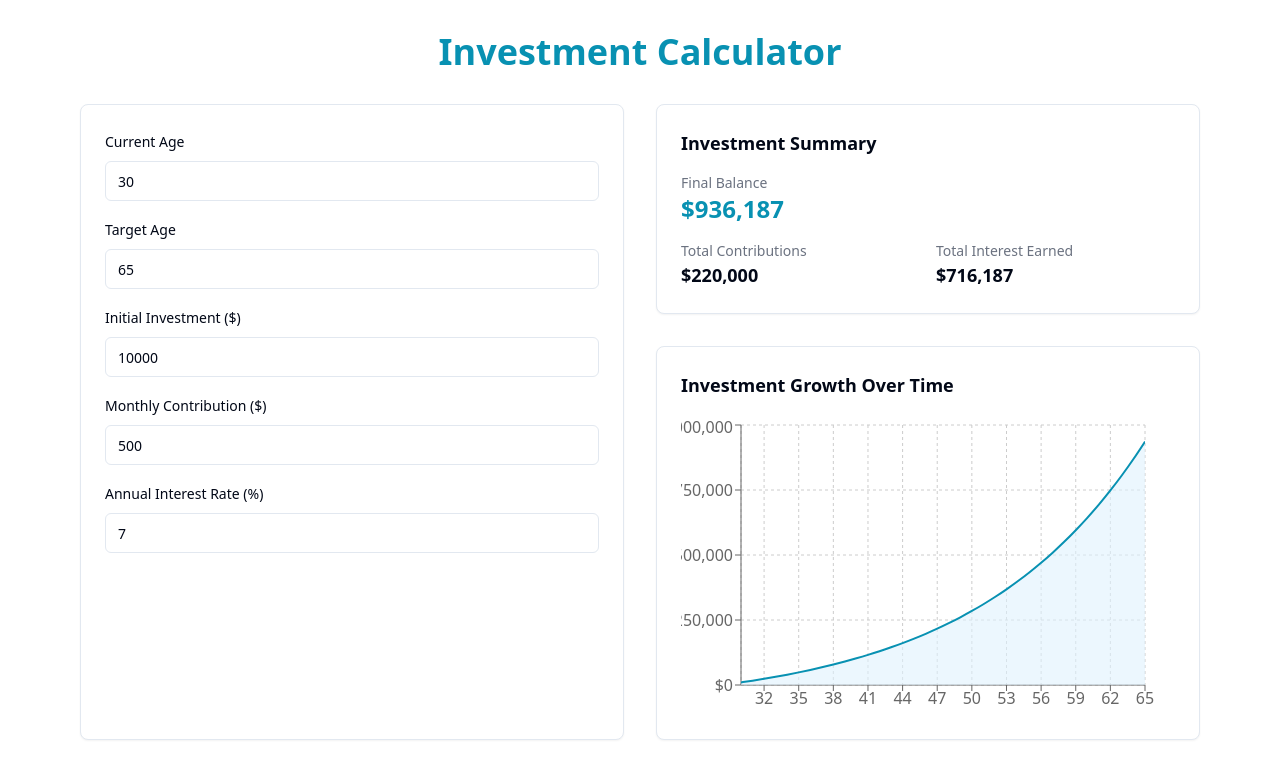
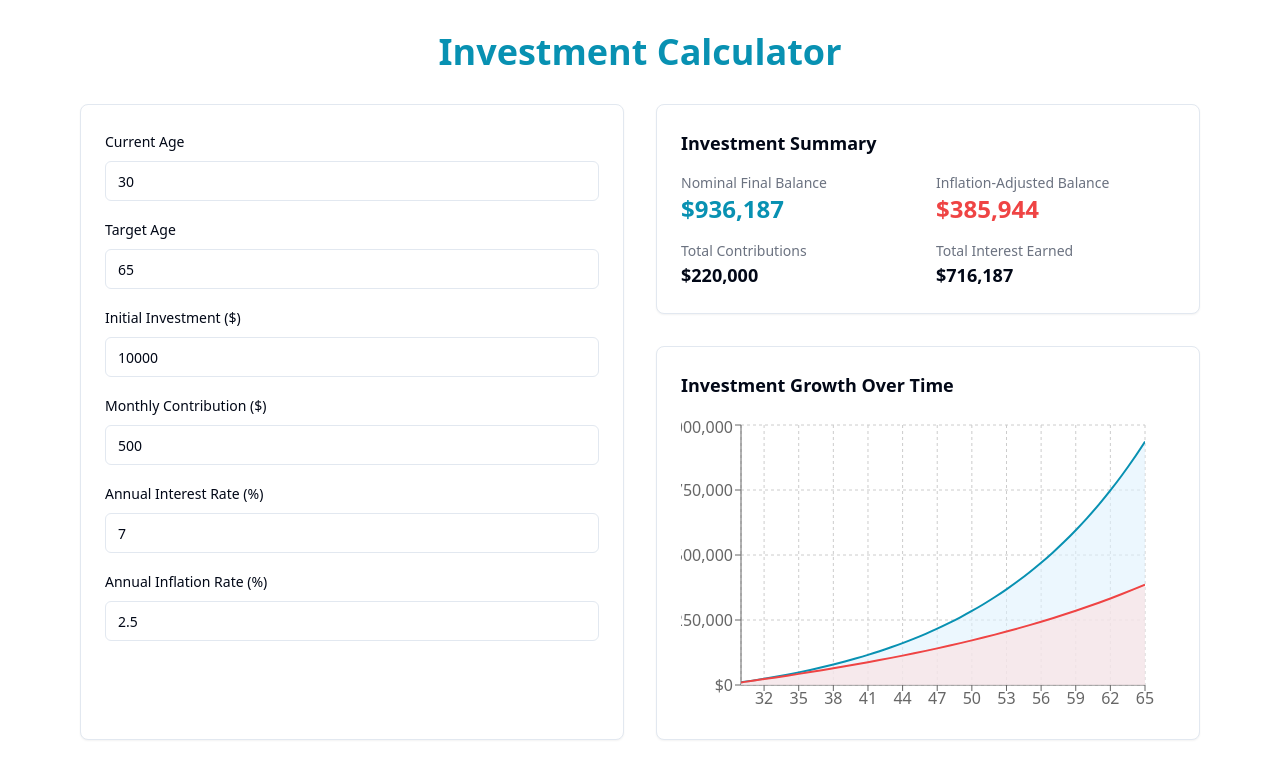
Before and after one commit to aonada870/future-fund-forecaster, a React (Vite) app: page / in a window 1280 px wide. Shown: the top 778 px of the page. Built offline with nearby package versions, Linux system fonts and the light colour scheme.

Commit message:
Add cost of living calculation
Implement a new calculation for "Cost of living" that is influenced by an "Inflation" parameter. Additionally, add a second line to the existing graph, represented in red, to visualize this new data alongside the current investment growth.
[skip gpt_engineer]

```diff
--- a/src/components/InvestmentCalculator.tsx
+++ b/src/components/InvestmentCalculator.tsx
@@ -12,13 +12,15 @@ export const InvestmentCalculator = () => {
   const [principal, setPrincipal] = useState(10000);
   const [monthlyContribution, setMonthlyContribution] = useState(500);
   const [interestRate, setInterestRate] = useState(7);
+  const [inflation, setInflation] = useState(2.5);
 
   const investmentData = calculateInvestmentGrowth(
     currentAge,
     targetAge,
     principal,
     monthlyContribution,
-    interestRate
+    interestRate,
+    inflation
   );
 
   return (
@@ -88,6 +90,19 @@ export const InvestmentCalculator = () => {
                 step={0.1}
               />
             </div>
+
+            <div className="space-y-2">
+              <Label htmlFor="inflation">Annual Inflation Rate (%)</Label>
+              <Input
+                id="inflation"
+                type="number"
+                value={inflation}
+                onChange={(e) => setInflation(Number(e.target.value))}
+                min={0}
+                max={100}
+                step={0.1}
+              />
+            </div>
           </div>
         </Card>
 
--- a/src/components/InvestmentChart.tsx
+++ b/src/components/InvestmentChart.tsx
@@ -32,8 +32,17 @@ const InvestmentChart = ({ data }: InvestmentChartProps) => {
             <Area
               type="monotone"
               dataKey="balance"
+              name="Nominal Balance"
               stroke="#0891B2"
               fill="#E0F2FE"
+              strokeWidth={2}
+            />
+            <Area
+              type="monotone"
+              dataKey="inflationAdjustedBalance"
+              name="Inflation-Adjusted Balance"
+              stroke="#EF4444"
+              fill="#FEE2E2"
               strokeWidth={2}
             />
           </AreaChart>
--- a/src/components/InvestmentSummary.tsx
+++ b/src/components/InvestmentSummary.tsx
@@ -16,6 +16,7 @@ const InvestmentSummary = ({ data }: InvestmentSummaryProps) => {
   };
 
   const finalBalance = data[data.length - 1].balance;
+  const finalAdjustedBalance = data[data.length - 1].inflationAdjustedBalance;
   const totalContributions = data[data.length - 1].totalContributions;
   const totalInterest = finalBalance - totalContributions;
 
@@ -23,9 +24,15 @@ const InvestmentSummary = ({ data }: InvestmentSummaryProps) => {
     <Card className="p-6">
       <h3 className="text-lg font-semibold mb-4">Investment Summary</h3>
       <div className="space-y-4">
-        <div>
-          <p className="text-sm text-gray-500">Final Balance</p>
-          <p className="text-2xl font-bold text-primary">{formatCurrency(finalBalance)}</p>
+        <div className="grid grid-cols-2 gap-4">
+          <div>
+            <p className="text-sm text-gray-500">Nominal Final Balance</p>
+            <p className="text-2xl font-bold text-primary">{formatCurrency(finalBalance)}</p>
+          </div>
+          <div>
+            <p className="text-sm text-gray-500">Inflation-Adjusted Balance</p>
+            <p className="text-2xl font-bold text-red-500">{formatCurrency(finalAdjustedBalance)}</p>
+          </div>
         </div>
         <div className="grid grid-cols-2 gap-4">
           <div>
--- a/src/lib/investment-utils.ts
+++ b/src/lib/investment-utils.ts
@@ -2,6 +2,7 @@ export interface InvestmentDataPoint {
   age: number;
   balance: number;
   totalContributions: number;
+  inflationAdjustedBalance: number;
 }
 
 export const calculateInvestmentGrowth = (
@@ -9,7 +10,8 @@ export const calculateInvestmentGrowth = (
   targetAge: number,
   principal: number,
   monthlyContribution: number,
-  interestRate: number
+  interestRate: number,
+  inflation: number = 2.5
 ): InvestmentDataPoint[] => {
   const yearlyContribution = monthlyContribution * 12;
   const years = targetAge - currentAge;
@@ -18,10 +20,12 @@ export const calculateInvestmentGrowth = (
   let totalContributions = principal;
 
   for (let i = 0; i <= years; i++) {
+    const inflationFactor = Math.pow(1 - inflation / 100, i);
     data.push({
       age: currentAge + i,
       balance: Math.round(balance),
       totalContributions: Math.round(totalContributions),
+      inflationAdjustedBalance: Math.round(balance * inflationFactor),
     });
 
     balance = balance * (1 + interestRate / 100) + yearlyContribution;
```
